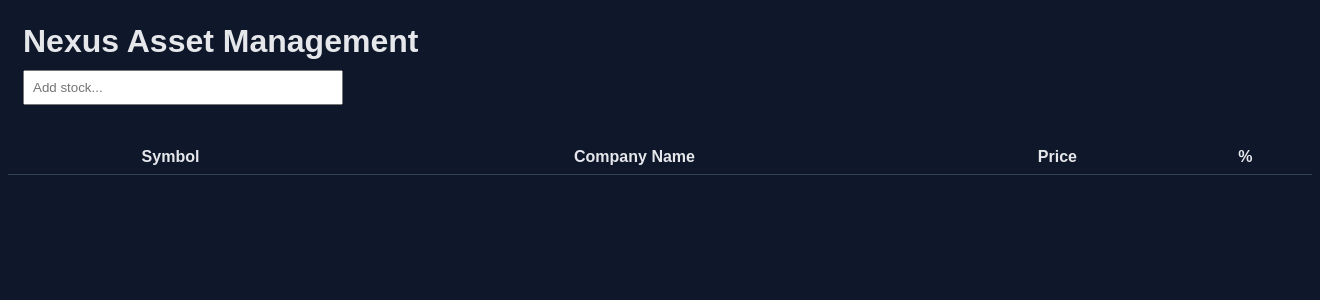
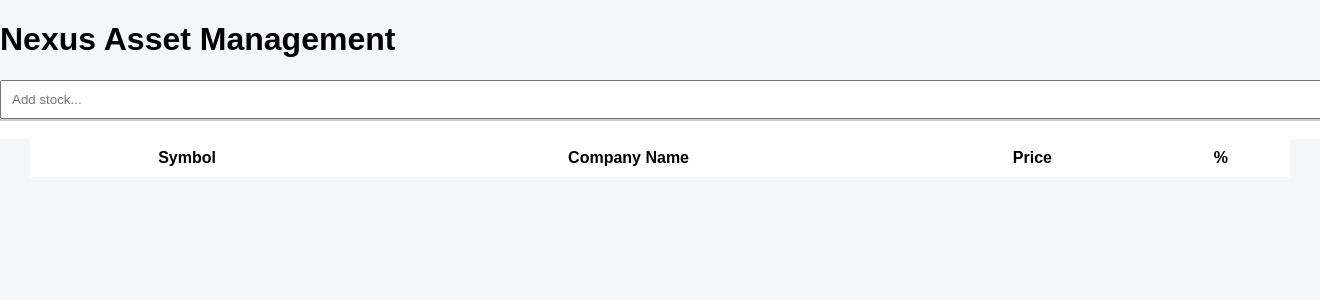
Before and after one commit to mrchopzy-ui/kotak-watchlist, a Python web app: template templates/index.html in a window 1320 px wide; the page is wider, and only the part inside the window is pictured. Shown: the top 300 px of that part. Run offline with Jinja, Linux system fonts and the light colour scheme; the template is opened without the code that fills it, so the values that code supplies are empty.

Commit message:
Update style.css

```diff
--- a/static/style.css
+++ b/static/style.css
@@ -1,52 +1,74 @@
 body {
-  font-family: Arial;
-  background:#0f172a;
-  color:#e5e7eb;
+    margin: 0;
+    font-family: Arial, sans-serif;
+    background: #f4f6f9;
 }
 
-header {
-  padding:15px;
+.top-bar {
+    background: #0b1c2d;
+    color: white;
+    padding: 15px 30px;
 }
 
-h1 {
-  margin:0 0 10px;
+.tabs {
+    background: white;
+    padding: 10px 30px;
 }
 
-input {
-  padding:8px;
-  width:300px;
+.tab {
+    padding: 6px 14px;
+    margin-right: 6px;
+    border-radius: 6px;
+    border: none;
+    background: #e9ecf1;
+    cursor: pointer;
+}
+
+.tab.active {
+    background: #0b1c2d;
+    color: white;
+}
+
+.tab.add {
+    font-weight: bold;
+}
+
+.search-box {
+    margin: 20px 30px;
+    position: relative;
+    width: 300px;
+}
+
+#search {
+    width: 100%;
+    padding: 10px;
 }
 
 #suggestions {
-  background:#020617;
-  position:absolute;
-  width:300px;
+    position: absolute;
+    background: white;
+    width: 100%;
+    border: 1px solid #ccc;
+    z-index: 10;
 }
 
-#suggestions div {
-  padding:6px;
-  cursor:pointer;
+.suggestion-item {
+    padding: 8px;
+    cursor: pointer;
 }
 
-#suggestions div:hover {
-  background:#1e293b;
+.suggestion-item:hover {
+    background: #eef2f7;
 }
 
 table {
-  width:100%;
-  border-collapse:collapse;
-  margin-top:20px;
+    margin: 0 30px 30px;
+    width: calc(100% - 60px);
+    background: white;
+    border-collapse: collapse;
 }
 
 th, td {
-  padding:8px;
-  border-bottom:1px solid #334155;
+    padding: 10px;
+    text-align: center;
 }
-
-.up { color:#22c55e; }
-.dn { color:#ef4444; }
-
-tr:hover {
-  background:#1e293b;
-  cursor:pointer;
-}
```
